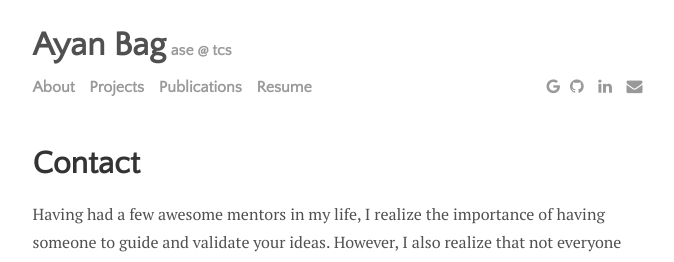
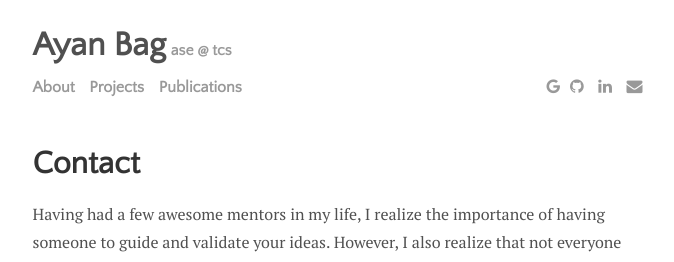
Before and after one commit to ayanbag/v5, a Jekyll site: the page built from menu/contact.md, in a window 1280 px wide. Shown: the top 262 px of the page, without its empty margins (300-974 px from the left). Built offline with Jekyll 4.4.1, drawn with Linux system fonts in a browser that asks for light colours.

Commit message:
Links Updated

```diff
--- a/_data/settings.yml
+++ b/_data/settings.yml
@@ -11,7 +11,7 @@ menu:
 #- {name: 'Blog', url: 'blogs.html'}
 - {name: 'Projects', url: 'projects.html'}
 - {name: 'Publications', url: 'publications.html'}
-- {name: 'Resume', url: '../assets/resume.pdf'}
+#- {name: 'Resume', url: '../assets/resume.pdf'}
 #- {name: 'Contact', url: 'contact.html'}
 
 # Available social icons are powered by Font Awesome, so you can use any icon that they offer
```
Also changed, not shown: 2 other files.
